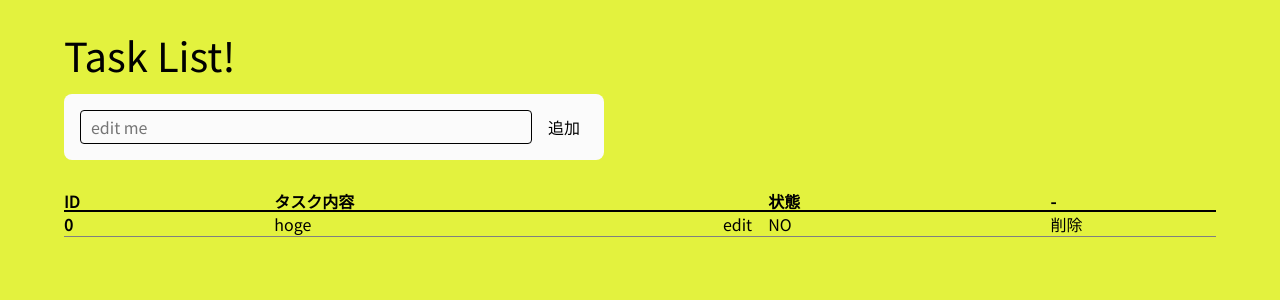
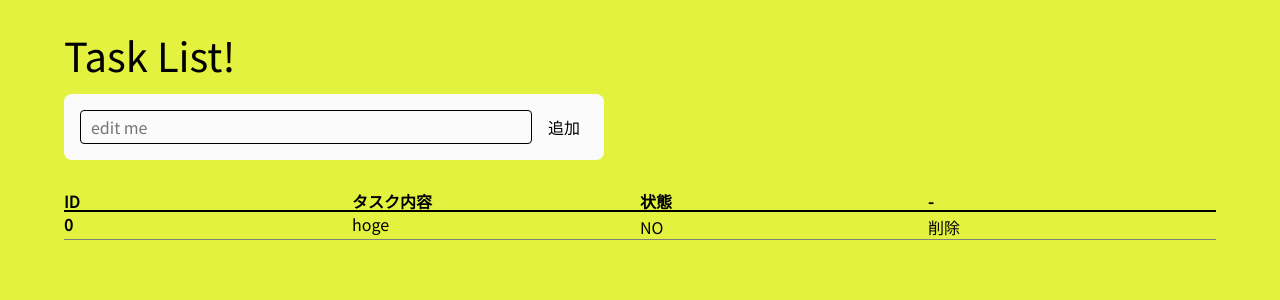
Before and after one commit to G-Shino/spike-nuxt-js, a Nuxt app: page /task-list in a window 1280 px wide. Shown: the top 300 px of the page. Built offline with nearby package versions, Linux system fonts and the light colour scheme.

Commit message:
editの削除

```diff
--- a/pages/task-list.vue
+++ b/pages/task-list.vue
@@ -18,10 +18,7 @@
         <tr v-for="todo in todos" v-bind:key="todo.id">
           <th>{{ todo.id }}</th>
           <td>
-            <div class="task-content">
-              {{ todo.content }}
-              <button v-on:click="changeContent(todo.id)">edit</button>
-            </div>
+            {{ todo.content }}
           </td>
           <td class="task-state">
             <button v-on:click="changeState(todo.id)">{{ todo.state?"OK":"NO" }}</button>
@@ -92,28 +89,18 @@ export default {
   }
   .task-list-area{
     width: 100%;
+    table-layout: fixed;
     thead{
       border-bottom: 2px solid black;
-      tr{
-        th{
-          padding-right: 32px;
-        }
-      }
     }
     tbody{
       tr{
         line-height: 1.5;
         border-bottom: 1px solid lighten(black, 50%);
-      }
-      button{
-        vertical-align: top;
-      }
-    }
-    .task-content{
-      display: flex;
-      justify-content: space-between;
-      button{
-        margin-right: 16px;
+        td{
+          padding-right: 16px;
+          overflow-wrap: break-word;
+        }
       }
     }
   }
```
